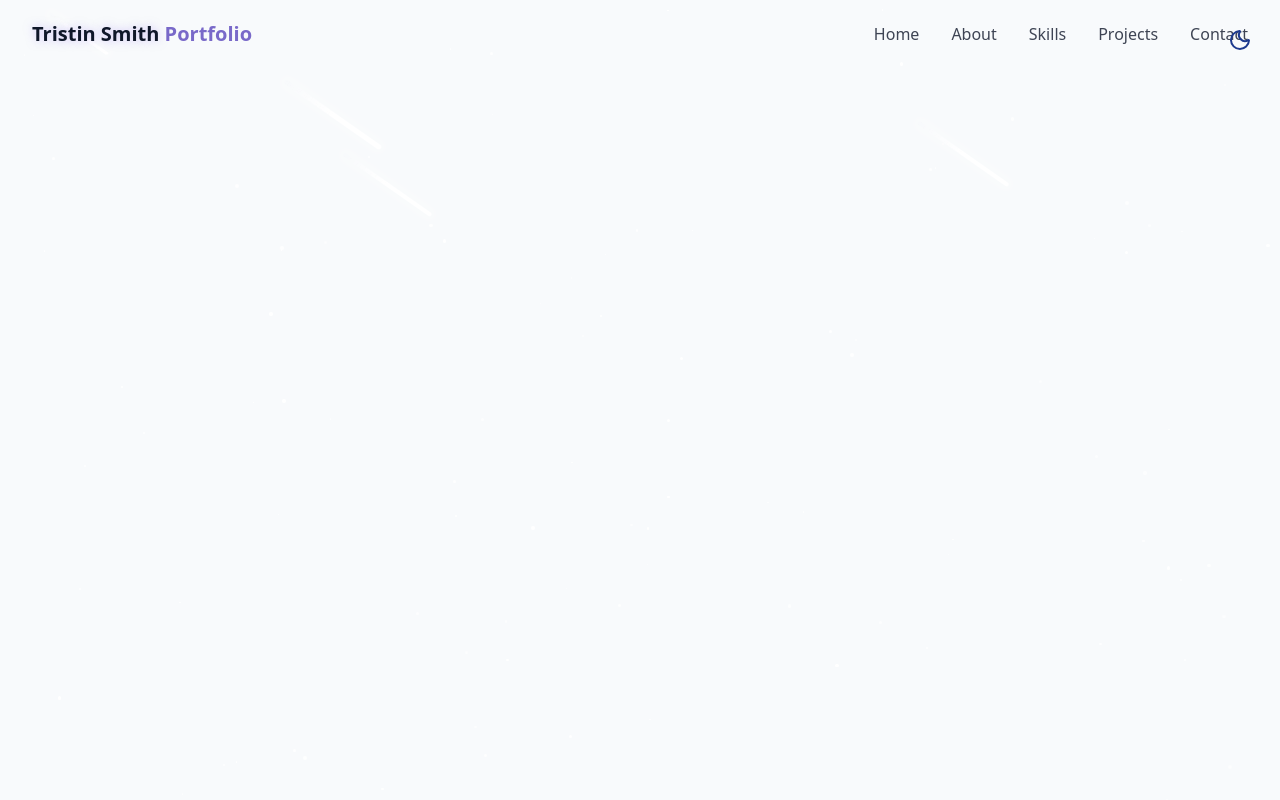
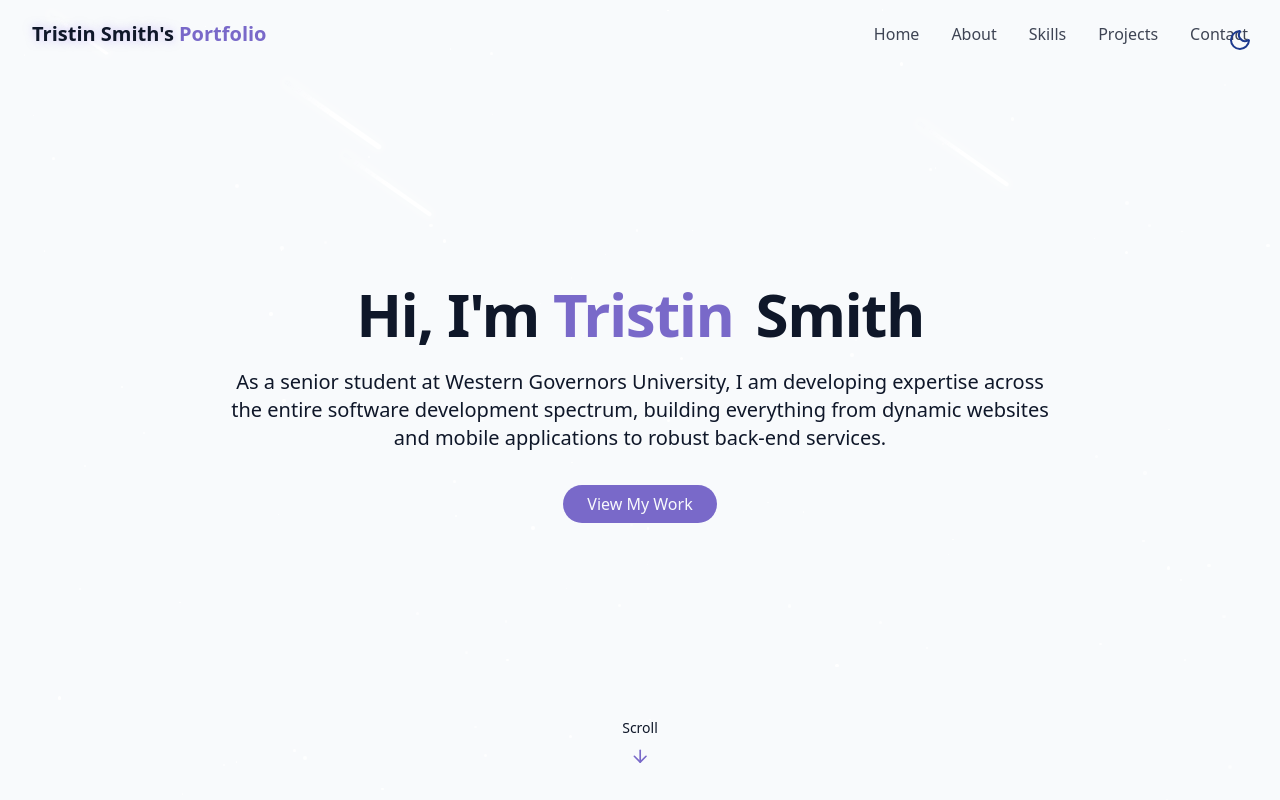
Before and after one commit to trisilver25/Portfolio, a React (Vite) app in the folder tsmith/: page / in a window 1280 px wide. Built offline with nearby package versions, Linux system fonts and the light colour scheme.

Commit message:
Developed the HeroSection component.
Adjusted text in NavBar.

```diff
--- /dev/null
+++ b/tsmith/src/components/HeroSection.tsx
@@ -0,0 +1,44 @@
+import { ArrowDown } from "lucide-react";
+
+export const HeroSection = () => {
+  return (
+    <section
+      id="hero"
+      className="relative min-h-screen flex flex-col items-center justify-center px-4"
+    >
+      <div className="container max-w-4xl max-auto text-center z-10">
+        <div className="space-y-6">
+          <h1 className="text-4xl md:text-6xl font-bold tracking-tight">
+            <span className="opacity-0 animate-fade-in">Hi, I'm</span>
+            <span className="text-primary opacity-0 animate-fade-in-delay-1">
+              {" "}
+              Tristin
+            </span>
+            <span className="text-gradient ml-2 opacity-0 animate-fade-in-delay-2">
+              {" "}
+              Smith
+            </span>
+          </h1>
+
+          <p className="text-lg md:text-xl text-muted-foreground max-2-2xl mx-auto opacity-0 animate-fade-in-delay-3">
+            As a senior student at Western Governors University, I am developing
+            expertise across the entire software development spectrum, building
+            everything from dynamic websites and mobile applications to robust
+            back-end services.
+          </p>
+
+          <div className="pt-4 opacity-0 animate-fade-in-delay-4">
+            <a href="#projects" className="cosmic-button">
+              View My Work
+            </a>
+          </div>
+        </div>
+      </div>
+
+      <div className="absolute bottom-8 left-1/2 transform -translate-x-1/2 flex flex-col items-center animate-bounce">
+        <span className="text-sm text-muted-foreground mb-2"> Scroll </span>
+        <ArrowDown className="h-5 w-5 text-primary" />
+      </div>
+    </section>
+  );
+};
--- a/tsmith/src/components/Navbar.tsx
+++ b/tsmith/src/components/Navbar.tsx
@@ -36,7 +36,7 @@
           href="#hero"
         >
           <span className="relative z-10">
-            <span className="text-glow text-foreground"> Tristin Smith </span>{" "}
+            <span className="text-glow text-foreground"> Tristin Smith's </span>{" "}
             Portfolio
           </span>
         </a>
--- a/tsmith/src/pages/Home.tsx
+++ b/tsmith/src/pages/Home.tsx
@@ -1,6 +1,7 @@
 import { ThemeToggle } from "../components/ThemeToggle";
 import { StarBackground } from "../components/StarBackground";
 import { Navbar } from "../components/Navbar";
+import { HeroSection } from "../components/HeroSection";
 
 export const Home = () => {
   return (
@@ -17,6 +18,9 @@
       <Navbar />
 
       {/* Main Content */}
+      <main>
+        <HeroSection />
+      </main>
 
       {/* Footer */}
     </div>
```
